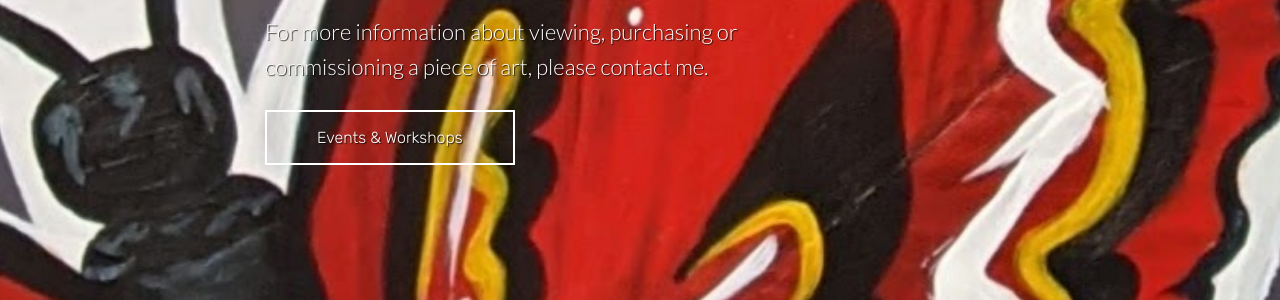
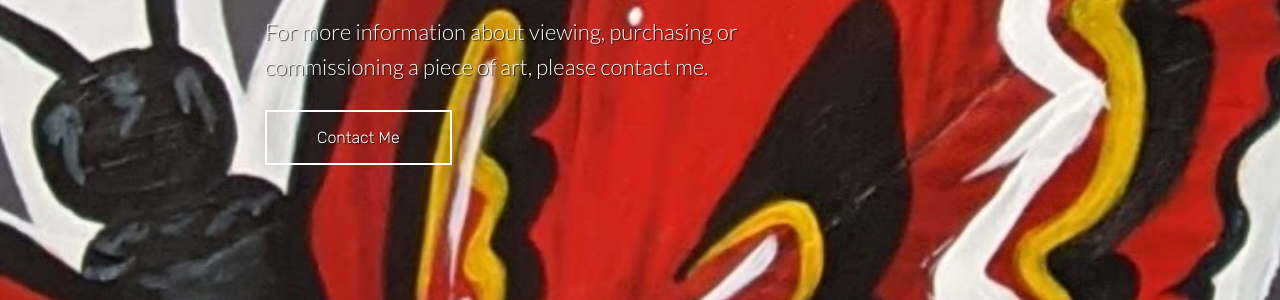
Before and after one commit to missrobinc/Website-MissRobin, a Jekyll site: the page built from about.html, in a window 1280 px wide and 900 px high, scrolled down 2564 px. Shown: the part 351-651 px from the top of the window. Built offline with Jekyll 4.4.1, drawn with Linux system fonts in a browser that asks for light colours; nearby versions of some CDN libraries.

Commit message:
Update about.html

```diff
--- a/about.html
+++ b/about.html
@@ -53,7 +53,7 @@
 			<div class="hero-text-container">
 				<h2 class="editable">Get In Touch</h2>
 				<p class="subtext editable">For more information about viewing, purchasing or commissioning a piece of art, please contact me.</p>
-				<div class="cta button alt"><a href="event_workshops">Events & Workshops</a></div>
+				<div class="cta button alt"><a href="contact">Contact Me</a></div>
 			</div>
 		</div>
 	</section>
```
